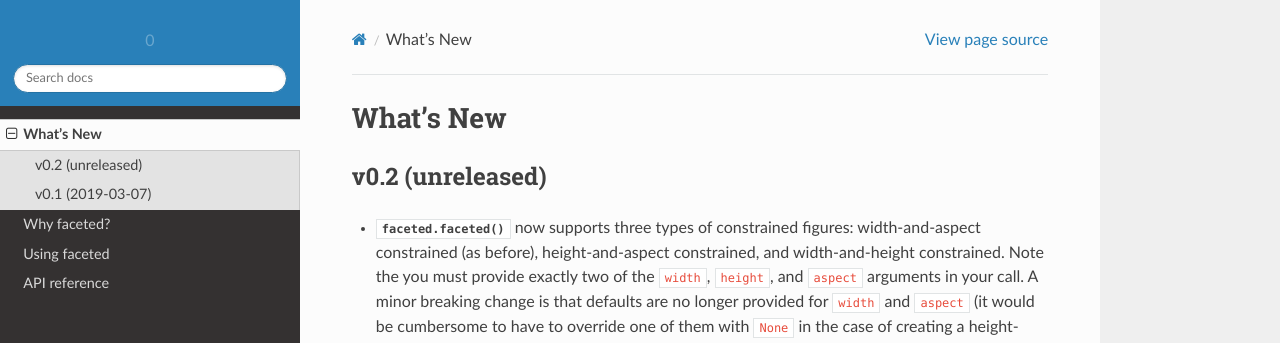
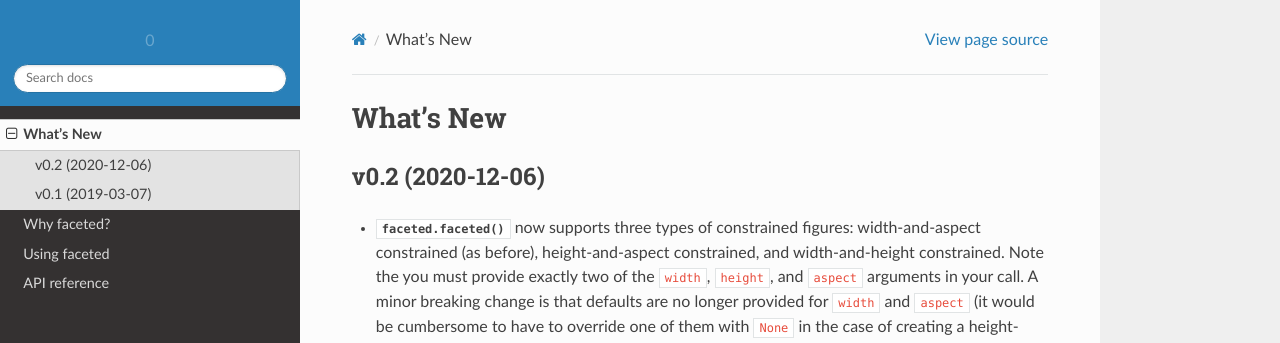
Before and after one commit to spencerkclark/faceted, a Sphinx documentation site: the page built from doc/whats-new.rst, in a window 1280 px wide. Shown: the top 343 px of the page. Built offline with Sphinx 7.4.7 and the Read the Docs theme 2.0.0, drawn with Linux system fonts in a browser that asks for light colours.

Commit message:
Release today

```diff
--- a/doc/whats-new.rst
+++ b/doc/whats-new.rst
@@ -6,7 +6,7 @@ What's New
 
 .. _whats-new.0.2:
 
-v0.2 (unreleased)
+v0.2 (2020-12-06)
 =================
 
 - :py:meth:`faceted.faceted` now supports three types of constrained figures:
```
